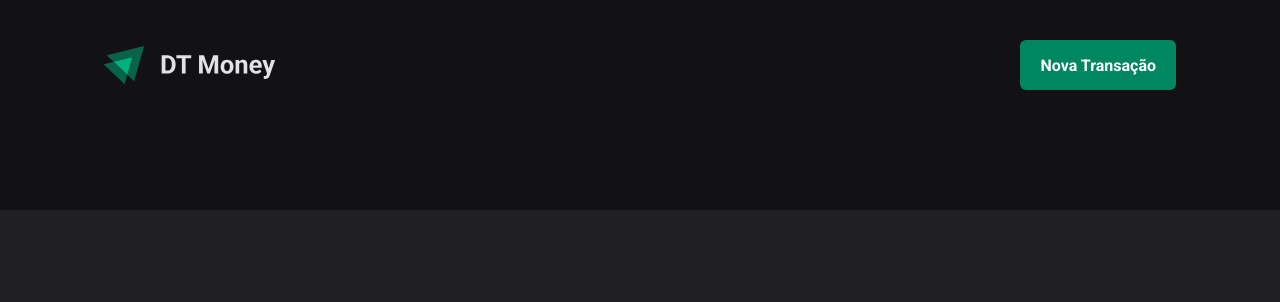
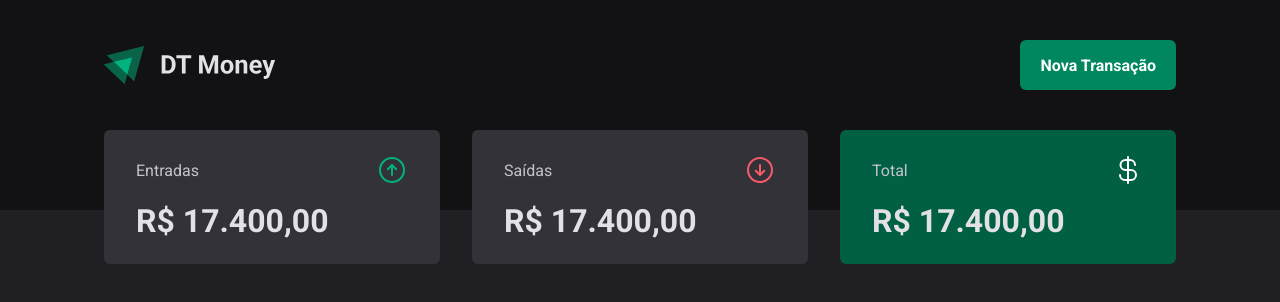
Before and after one commit to murilothom/dtmoney-2022, a React (Vite) app: page / in a window 1280 px wide. Shown: the top 302 px of the page. Built offline with nearby package versions, Linux system fonts and the light colour scheme.

Commit message:
feat: summary

```diff
--- a/package.json
+++ b/package.json
@@ -9,6 +9,7 @@
     "preview": "vite preview"
   },
   "dependencies": {
+    "phosphor-react": "^1.4.1",
     "react": "^18.2.0",
     "react-dom": "^18.2.0",
     "styled-components": "^5.3.6"
--- /dev/null
+++ b/src/components/Summary/index.tsx
@@ -0,0 +1,35 @@
+import { SummaryCard, SummaryContainer } from "./styles";
+import { ArrowCircleDown, ArrowCircleUp, CurrencyDollar } from 'phosphor-react'
+
+export function Summary () {
+  return(
+    <SummaryContainer>
+      <SummaryCard>
+        <header>
+          <span>Entradas</span>
+          <ArrowCircleUp size={32} color='#00b37e' />
+        </header>
+
+        <strong>R$ 17.400,00</strong>
+      </SummaryCard>
+
+      <SummaryCard>
+        <header>
+          <span>Saídas</span>
+          <ArrowCircleDown size={32} color='#f75a68' />
+        </header>
+
+        <strong>R$ 17.400,00</strong>
+      </SummaryCard>
+
+      <SummaryCard variant="green">
+        <header>
+          <span>Total</span>
+          <CurrencyDollar size={32} color='#fff' />
+        </header>
+
+        <strong>R$ 17.400,00</strong>
+      </SummaryCard>
+    </SummaryContainer>
+  )
+}
--- /dev/null
+++ b/src/components/Summary/styles.ts
@@ -0,0 +1,41 @@
+import styled, { css } from "styled-components";
+
+export const SummaryContainer = styled.section`
+  width: 100%;
+  max-width: 1120px;
+  margin: 0 auto;
+  padding: 0 1.5rem;
+
+  display: grid;
+  grid-template-columns: repeat(3, 1fr);
+  gap: 2rem;
+
+  margin-top: -5rem;
+`
+
+interface ISummaryCardProps {
+  variant?: 'green'
+}
+
+export const SummaryCard = styled.div<ISummaryCardProps>`
+  background: ${({theme}) => theme["gray-600"]};
+  border-radius: 6px;
+  padding: 1.5rem 2rem;
+
+  header {
+    display: flex;
+    align-items: center;
+    justify-content: space-between;
+    color: ${({theme}) => theme["gray-300"]};
+  }
+
+  strong {
+    display: block;
+    margin-top: 1rem;
+    font-size: 2rem;
+  }
+
+  ${props => props.variant === 'green' && css`
+    background: ${props.theme["green-700"]};
+  `}
+`
--- a/src/pages/Transactions/index.tsx
+++ b/src/pages/Transactions/index.tsx
@@ -1,9 +1,11 @@
 import { Header } from "../../components/Header";
+import { Summary } from "../../components/Summary";
 
 export function Transactions () {
   return (
     <div>
       <Header />
+      <Summary />
     </div>
   )
 }
```
Also changed, not shown: 1 other file (tests, documents, lock files or other folders).
